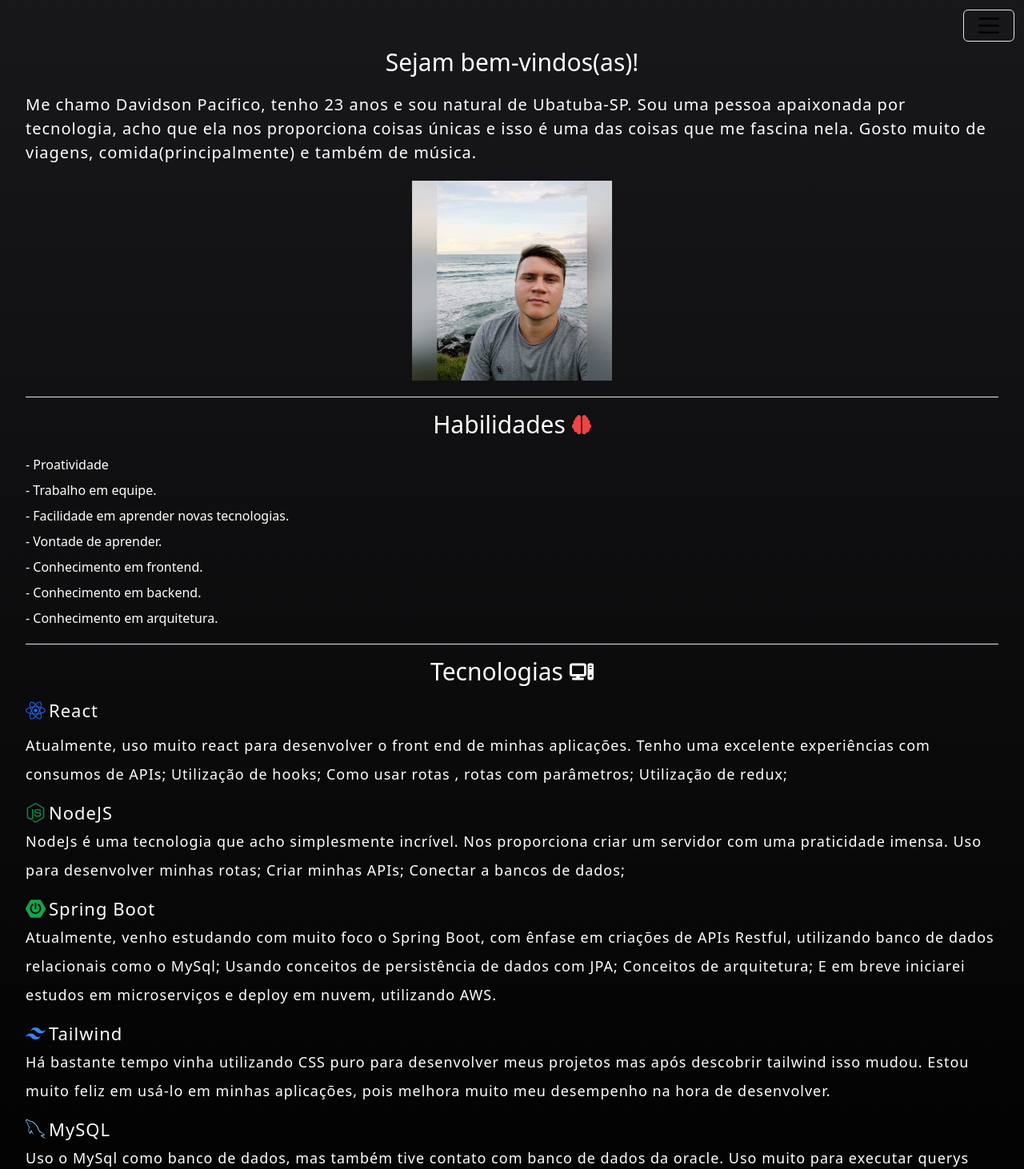
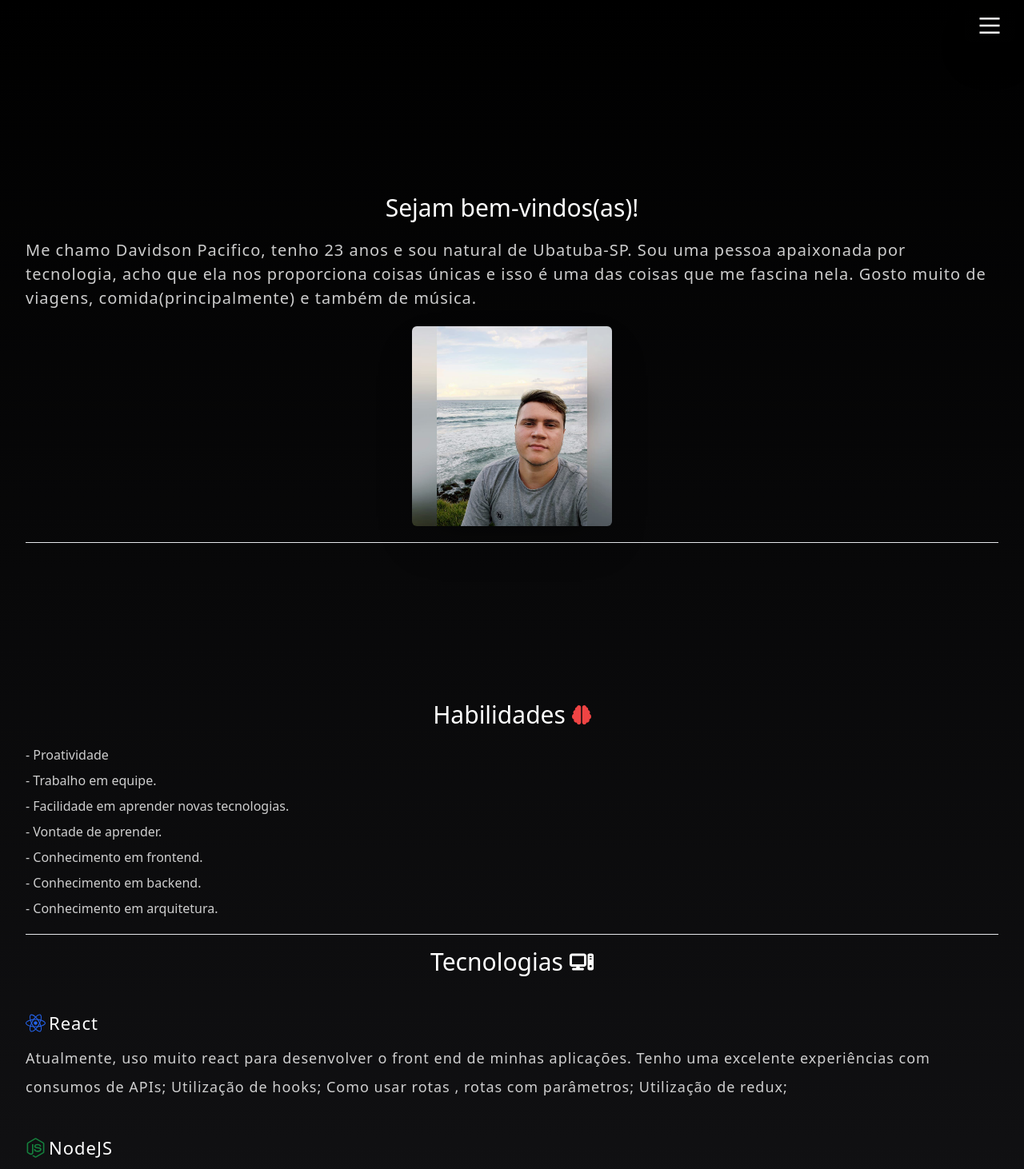
Before and after one commit to magnata19/port-ts, a React (Vite) app in the folder portifolio/: page /about in a window 1280 px wide. Shown: the top 1462 px of the page at 80% size. Built offline with nearby package versions, Linux system fonts and the light colour scheme.

Commit message:
alterar botao menu e cores

```diff
--- a/portifolio/index.html
+++ b/portifolio/index.html
@@ -3,7 +3,7 @@
   <head>
     <meta charset="UTF-8" />
     <meta name="viewport" content="width=device-width, initial-scale=1.0" />
-    <title>Vite + React + TS</title>
+    <title>Davidson Pacifico | Dev</title>
   </head>
   <body>
     <div id="root"></div>
--- a/portifolio/package.json
+++ b/portifolio/package.json
@@ -13,6 +13,8 @@
     "@radix-ui/react-dialog": "^1.0.5",
     "@radix-ui/react-menubar": "^1.0.4",
     "@radix-ui/react-navigation-menu": "^1.1.4",
+    "@tsparticles/engine": "^3.3.0",
+    "@tsparticles/react": "^3.0.0",
     "class-variance-authority": "^0.7.0",
     "clsx": "^2.1.0",
     "lucide-react": "^0.340.0",
@@ -23,7 +25,8 @@
     "react-router-dom": "^6.22.1",
     "react-spinners": "^0.13.8",
     "tailwind-merge": "^2.2.1",
-    "tailwindcss-animate": "^1.0.7"
+    "tailwindcss-animate": "^1.0.7",
+    "tsparticles": "^3.3.0"
   },
   "devDependencies": {
     "@types/node": "^20.11.20",
--- a/portifolio/src/App.tsx
+++ b/portifolio/src/App.tsx
@@ -8,16 +8,20 @@
 from "react-spinners/HashLoader";
 
 //hooks
-import { useState, useEffect } from "react";
+import { useState, useEffect, useMemo } from "react";
 
 const App = () => {
-  const [isLoading, setIsLoading] = useState<boolean>(true);
+  const [isLoading, setIsLoading] = useState(true);
+
+
 
   useEffect(() => {
     setTimeout(() => {
       setIsLoading(false);
     }, 1500);
   });
+
+
   return (
     <>
       {isLoading ? (
@@ -26,7 +30,7 @@
         </div>
       ) : (
         <BrowserRouter>
-          <div className="bg-gradient-to-b from-zinc-900 to-black min-h-screen">
+          <div className="bg-gradient-to-b from-black to-zinc-900 min-h-screen">
             <Header />
             <Routes>
               <Route path="/" element={<Home />} />
--- a/portifolio/src/pages/Header/Header.tsx
+++ b/portifolio/src/pages/Header/Header.tsx
@@ -5,27 +5,36 @@
   MenubarMenu,
   MenubarTrigger,
 } from "@/components/ui/menubar";
+import { useState } from "react";
 
 import { GrMenu } from "react-icons/gr";
+import { GrClose } from "react-icons/gr";
 
 import { Link } from "react-router-dom";
 
 const Header = () => {
-  return (
+
+  const [openMenu, setOpenMenu] = useState(false);
+
+  const toggleMenu = () => {
+    setOpenMenu(!openMenu);
+  }
+
+    return (
     <div className="p-3 fixed right-0 ">
-      <Menubar >
+      <Menubar className="border-none text-white shadow-2xl">
         <MenubarMenu>
-          <MenubarTrigger>
-            <GrMenu className="hover:cursor-pointer text-3xl"/>
+          <MenubarTrigger onClick={toggleMenu}>
+            {openMenu ?<GrClose className="hover:cursor-pointer text-3xl"/> : <GrMenu className="hover:cursor-pointer text-3xl"/>}
           </MenubarTrigger>
-          <MenubarContent className="bg-slate-500 border-none">
-            <MenubarItem>
-              <Link to="/">Home</Link>
+          <MenubarContent className="bg-zinc-950 border-none">
+            <MenubarItem >
+              <Link to="/" className="text-white hover:text-black">Home</Link>
             </MenubarItem>
             <MenubarItem>
-              <Link to="/about">Sobre Mim</Link>
+              <Link to="/about" className="text-white hover:text-black">Sobre Mim</Link>
             </MenubarItem>
-            <MenubarItem>Print</MenubarItem>
+            <MenubarItem className="text-white hover:text-black">Print</MenubarItem>
           </MenubarContent>
         </MenubarMenu>
       </Menubar>
--- a/portifolio/src/pages/about/SobreMim.tsx
+++ b/portifolio/src/pages/about/SobreMim.tsx
@@ -15,27 +15,35 @@
         {" "}
         {/**container geral */}
         <div className="py-10 px-8 w-full">
+          <div className="h-screen flex flex-col justify-center items-center">
               <div>
-            <Fade direction="left" className="text-3xl text-white text-center">
+                <Fade triggerOnce={true} duration={500}
+                  direction="up"
+                  className="text-3xl text-white text-center"
+                >
                   <span>Sejam bem-vindos(as)!</span>
                 </Fade>
               </div>
               <div className="border-b-[1px]">
-            <Fade direction="left" className=" rounded-xl mt-5 whitespace-normal break-normal">
-              <p className="font-light text-[20px] tracking-[1px] text-white ">
+                <Fade triggerOnce={true} duration={500}
+                  direction="up"
+                  className=" rounded-xl mt-5 whitespace-normal break-normal"
+                >
+                  <p className="font-light text-[20px] tracking-[1px] text-white opacity-80">
                     Me chamo Davidson Pacifico, tenho 23 anos e sou natural de
-                Ubatuba-SP. Sou uma pessoa apaixonada por tecnologia, acho que
-                ela nos proporciona coisas únicas e isso é uma das coisas que me
-                fascina nela. Gosto muito de viagens, comida(principalmente) e
-                também de música.
+                    Ubatuba-SP. Sou uma pessoa apaixonada por tecnologia, acho
+                    que ela nos proporciona coisas únicas e isso é uma das
+                    coisas que me fascina nela. Gosto muito de viagens,
+                    comida(principalmente) e também de música.
                   </p>
-              <div className="w-[250px] mx-auto mb-5">
-                <img src={perfil} alt="foto de perfil" />
+                  <div className="w-[250px] mx-auto mb-5 shadow-2xl">
+                    <img className="rounded-md" src={perfil} alt="foto de perfil" />
                   </div>
                 </Fade>
               </div>
+          </div>
           <div className="text-white">
-            <Fade direction="left">
+            <Fade direction="up" triggerOnce={true} duration={500}>
               <div className="text-3xl text-white  mt-4">
                 <div className="flex items-center justify-center gap-2">
                   <span>Habilidades</span>
@@ -46,7 +54,7 @@
               </div>
 
               <div className="mt-5 border-b-[1px]">
-                <ul className="flex flex-col gap-2 mb-5">
+                <ul className="flex flex-col gap-2 mb-5 opacity-80">
                   <li>- Proatividade</li>
                   <li>- Trabalho em equipe.</li>
                   <li>- Facilidade em aprender novas tecnologias.</li>
@@ -58,7 +66,7 @@
               </div>
             </Fade>
           </div>
-          <div className="text-3xl text-white  mt-4 flex flex-col gap-3">
+          <div className="text-3xl text-white  mt-4 flex flex-col gap-10">
             <div className="flex items-center justify-center gap-2">
               <span>Tecnologias</span>
               <span>
@@ -66,14 +74,14 @@
               </span>
             </div>
             <div>
-              <Fade direction="left" className="text-white text-[25px]">
+              <Fade direction="up" triggerOnce={true} duration={500} className="text-white text-[25px]">
                 <div className="flex items-center mb-2">
                   <FaReact className="text-[25px] mr-1 z-20 text-blue-600" />
                   <div className="text-[22px] font-light tracking-[1px]">
                     React
                   </div>
                 </div>
-                <div className="text-white tracking-[1px] font-light text-[18px]">
+                <div className="text-white tracking-[1px] font-light text-[18px] opacity-80">
                   Atualmente, uso muito react para desenvolver o front end de
                   minhas aplicações. Tenho uma excelente experiências com
                   consumos de APIs; Utilização de hooks; Como usar rotas , rotas
@@ -83,14 +91,14 @@
             </div>
 
             <div>
-              <Fade direction="left" className="text-white text-[25px] ">
+              <Fade direction="up" triggerOnce={true} duration={500} className="text-white text-[25px] ">
                 <div className="flex items-center">
                   <FaNodeJs className="text-green-700 mr-1 text-[25px]" />
                   <div className="font-light text-[22px] tracking-[1px]">
                     NodeJS
                   </div>
                 </div>
-                <div className="text-white tracking-[1px] font-light text-[18px]">
+                <div className="text-white tracking-[1px] font-light text-[18px] opacity-80">
                   NodeJs é uma tecnologia que acho simplesmente incrível. Nos
                   proporciona criar um servidor com uma praticidade imensa. Uso
                   para desenvolver minhas rotas; Criar minhas APIs; Conectar a
@@ -100,14 +108,14 @@
             </div>
 
             <div>
-              <Fade direction="left" className="text-white ">
+              <Fade direction="up" triggerOnce={true} duration={500} className="text-white ">
                 <div className="flex items-center">
                   <SiSpringboot className="text-green-600 mr-1 text-[25px]" />
                   <div className="font-light text-[22px] tracking-[1px]">
                     Spring Boot
                   </div>
                 </div>
-                <div className="text-white tracking-[1px] font-light text-[18px]">
+                <div className="text-white tracking-[1px] font-light text-[18px] opacity-80">
                   Atualmente, venho estudando com muito foco o Spring Boot, com
                   ênfase em criações de APIs Restful, utilizando banco de dados
                   relacionais como o MySql; Usando conceitos de persistência de
@@ -118,14 +126,14 @@
             </div>
 
             <div>
-              <Fade direction="left" className="text-white text-[25px] ">
+              <Fade direction="up" triggerOnce={true} duration={500} className="text-white text-[25px] ">
                 <div className="flex items-center">
                   <SiTailwindcss className="text-blue-500 mr-1 text-[25px]" />
                   <div className="font-light text-[22px] tracking-[1px]">
                     Tailwind
                   </div>
                 </div>
-                <div className="font-light text-[18px] tracking-[1px]">
+                <div className="font-light text-[18px] tracking-[1px] opacity-80">
                   Há bastante tempo vinha utilizando CSS puro para desenvolver
                   meus projetos mas após descobrir tailwind isso mudou. Estou
                   muito feliz em usá-lo em minhas aplicações, pois melhora muito
@@ -135,14 +143,14 @@
             </div>
 
             <div>
-              <Fade direction="left" className="text-white text-[25px] ">
+              <Fade direction="up" triggerOnce={true} duration={500} className="text-white text-[25px] ">
                 <div className="flex items-center">
                   <GrMysql className="text-blue-300 mr-1" />
                   <div className="font-light text-[22px] tracking-[1px]">
                     MySQL
                   </div>
                 </div>
-                <div className="font-light text-[18px] tracking-[1px]">
+                <div className="font-light text-[18px] tracking-[1px] opacity-80">
                   Uso o MySql como banco de dados, mas também tive contato com
                   banco de dados da oracle. Uso muito para executar querys para
                   criar tabelas, inserir dados nelas, alterar dados e junto a
--- a/portifolio/src/pages/home/Home.tsx
+++ b/portifolio/src/pages/home/Home.tsx
@@ -9,7 +9,7 @@
 
 const Home = () => {
   return (
-    <div className=" bg-gradient-to-b from-zinc-800 to-[#000000] h-screen flex flex-column justify-center items-center">
+    <div className=" h-screen flex flex-column justify-center items-center">
       <div className="text-white text-5xl text-center tracking-widest">
         <Fade direction="down">
           <h1 className="text-2xl lg:text-5xl">Fullstack Developer</h1>
```
Also changed, not shown: 2 other files (tests, documents, lock files or other folders). Lines whose indentation alone changed are shown as unchanged.
